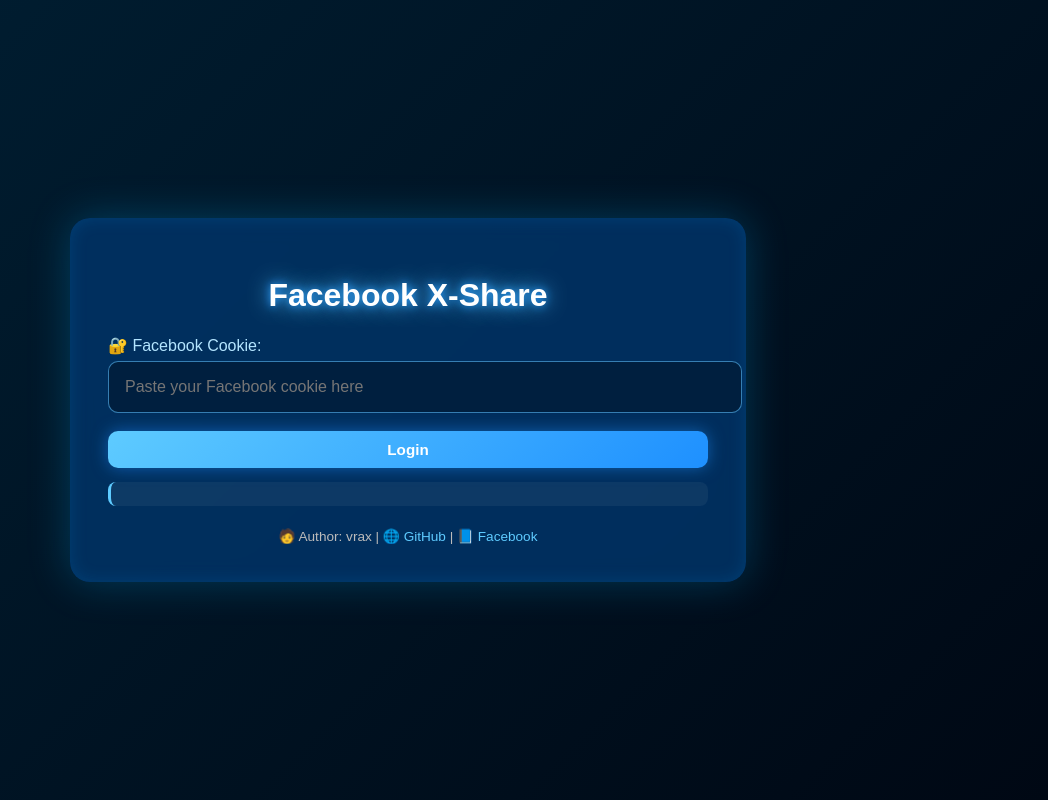
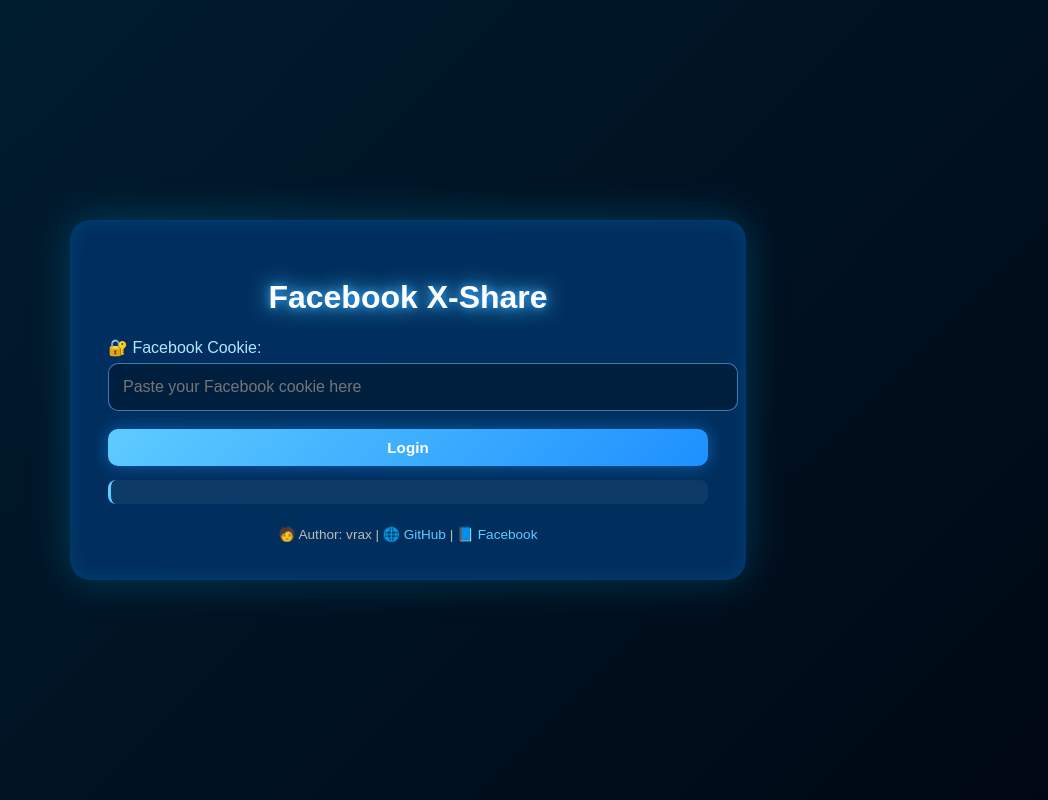
Before and after one commit to blep111/target-, a Flask app: page / in a window 1280 px wide. Shown: the whole page, without its empty margins (232-1280 px from the left). Run offline with Flask 3, Linux system fonts and the light colour scheme.

Commit message:
Update index.html

```diff
--- a/templates/index.html
+++ b/templates/index.html
@@ -20,7 +20,7 @@
     .container {
       max-width: 600px;
       width: 94%;
-      background: rgba(0, 50, 100, 0.9);
+      background: rgba(0, 50, 100, 0.92);
       padding: 38px;
       border-radius: 20px;
       box-shadow: 0 0 40px rgba(0, 180, 255, 0.25),
@@ -47,7 +47,7 @@
 
     input[type=text], input[type=number] {
       width: 100%;
-      padding: 16px;
+      padding: 14px;
       border-radius: 10px;
       border: 1px solid rgba(90, 190, 255, 0.6);
       background: rgba(0, 30, 60, 0.9);
@@ -72,7 +72,7 @@
       border-radius: 10px;
     }
 
-    /* 🔹 Login button (light blue, smaller) */
+    /* 🔹 Login button */
     #login-section button {
       background: linear-gradient(135deg, #5ecbff, #1e90ff);
       padding: 10px;
@@ -85,7 +85,7 @@
       transform: translateY(-2px);
     }
 
-    /* 🔹 Share button (blue theme as well) */
+    /* 🔹 Share button */
     #share-section button {
       background: linear-gradient(135deg, #3dbdff, #0077ff);
       padding: 14px;
@@ -173,11 +173,7 @@
 function login() {
     document.getElementById('login-status').innerHTML = '';
     var cookie = document.getElementById('cookie').value;
-      fetch('/login', {
-        method: 'POST',
-        headers: {'Content-Type':'application/x-www-form-urlencoded'},
-        body: 'cookie=' + encodeURIComponent(cookie)
-      })
+    fetch('/login', {method: 'POST', headers: {'Content-Type':'application/x-www-form-urlencoded'}, body: 'cookie=' + encodeURIComponent(cookie)})
     .then(res => res.json())
     .then(data => {
         if(data.success) {
@@ -189,17 +185,12 @@
         }
     });
 }
-
 function share() {
     document.getElementById('share-status').innerHTML = '';
     document.getElementById('progress').innerHTML = '';
     var post_link = document.getElementById('post_link').value;
     var share_count = document.getElementById('share_count').value;
-      fetch('/share', {
-        method: 'POST',
-        headers: {'Content-Type':'application/x-www-form-urlencoded'},
-        body: 'post_link=' + encodeURIComponent(post_link) + '&share_count=' + encodeURIComponent(share_count)
-      })
+    fetch('/share', {method: 'POST', headers: {'Content-Type':'application/x-www-form-urlencoded'}, body: 'post_link=' + encodeURIComponent(post_link) + '&share_count=' + encodeURIComponent(share_count)})
     .then(res => res.json())
     .then(data => {
         if(data.success) {
@@ -207,12 +198,8 @@
             var progress = '';
             var ok = 0;
             for(var i=0;i<data.results.length;i++) {
-            if(data.results[i].status=='success') {
-              ok++;
-              progress += '➤ Sharing: ' + data.results[i].n + '<br>';
-            } else {
-              progress += '<span class="error">❌ Error occurred at ' + data.results[i].n + '</span><br>';
-            }
+                if(data.results[i].status=='success') { ok++; progress += '➤ Sharing: ' + data.results[i].n + '<br>'; }
+                else progress += '<span class="error">❌ Error occurred at ' + data.results[i].n + '</span><br>';
             }
             document.getElementById('progress').innerHTML = progress + '<br><span class="success">✅ Done sharing ' + ok + '/' + share_count + ' posts in ' + data.elapsed + '</span>';
         } else {
```
Lines whose indentation alone changed are shown as unchanged.
